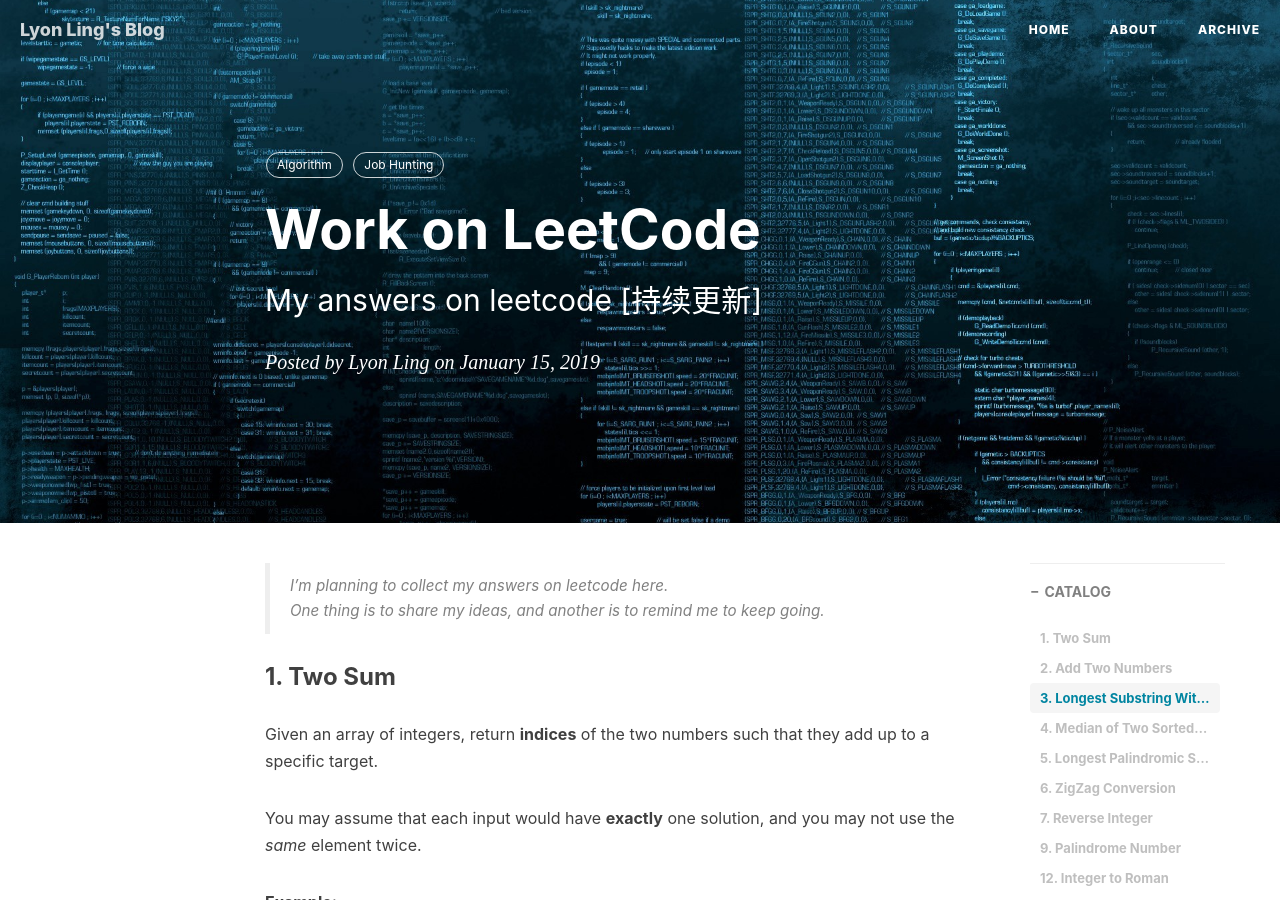
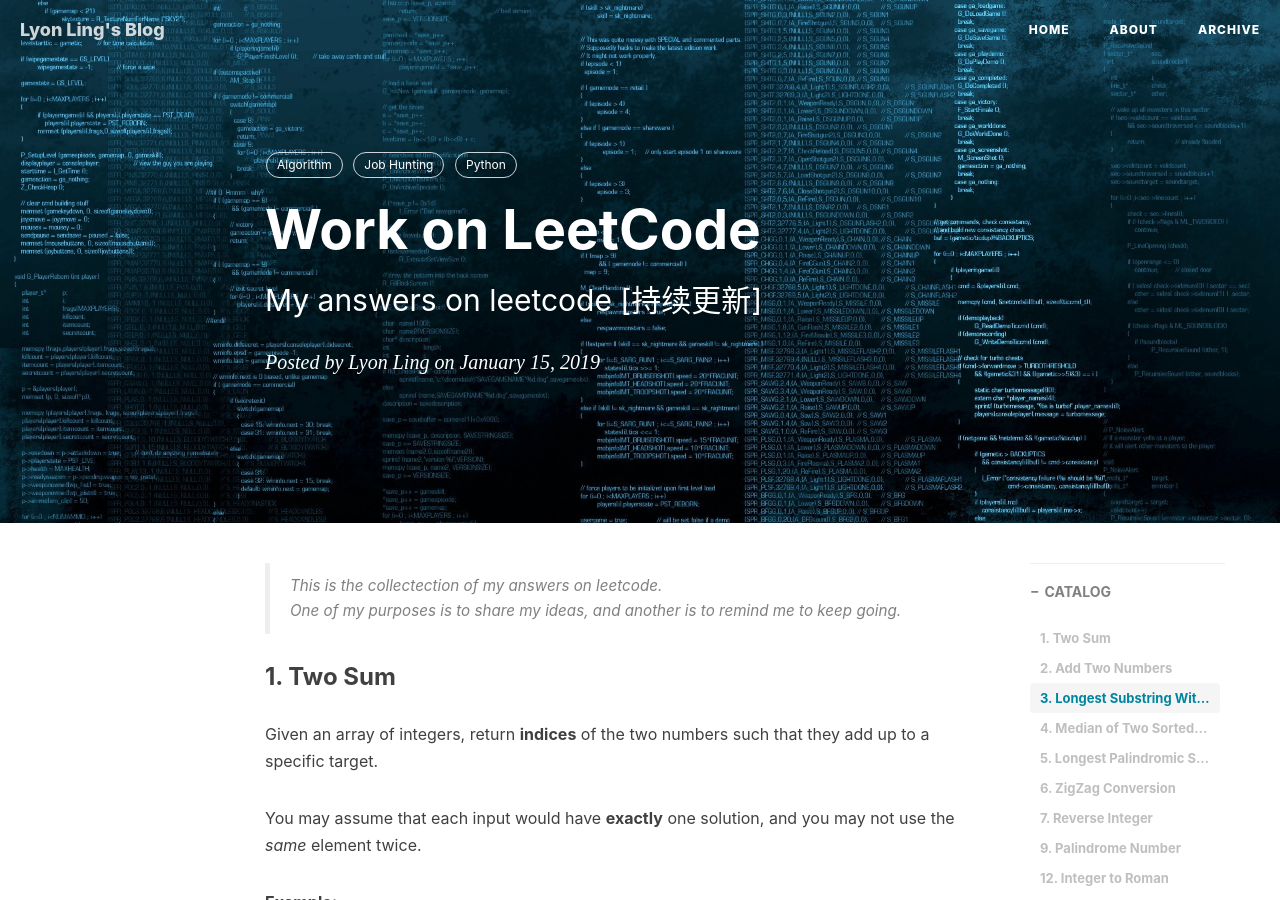
Before and after one commit to LiyangLingIntel/LiyangLingIntel.github.io, a Jekyll site: the page built from _posts/2019-01-15-Work on LeetCode.md, in a window 1280 px wide and 900 px high. Built offline with Jekyll 4.4.1, drawn with Linux system fonts in a browser that asks for light colours; nearby versions of some CDN libraries; comment, search, counter and statistics services are not loaded.

```diff
--- a/_posts/2019-01-15-Work on LeetCode.md
+++ b/_posts/2019-01-15-Work on LeetCode.md
@@ -9,11 +9,12 @@ catalog: true
 tags:
     - Algorithm
     - Job Hunting
+    - Python
 ---
 
->I'm planning to collect my answers on leetcode here.
+>This is the collectection of my answers on leetcode.
 >
->One thing is to share my ideas, and another is to remind me to keep going.
+>One of my purposes is to share my ideas, and another is to remind me to keep going.
 
 ### 1. Two Sum
 
```
Also changed, not shown: _posts/2019-01-20-How to restrict function run time.md (+2 -2 lines), about.html (+38 -1 lines), 2 other files.
